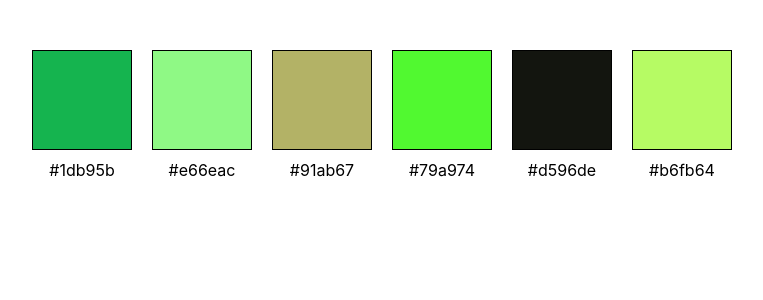
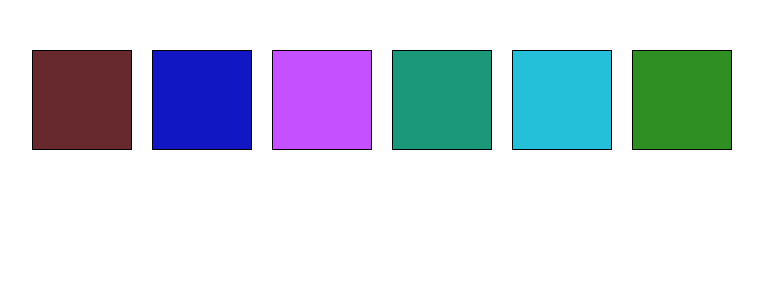
Before and after one commit to CupeX/react-color-game, a React (Create React App) app: page / in a window 1280 px wide. Shown: the top 300 px of the page, without its empty margins (258-1021 px from the left). Built offline with nearby package versions, Linux system fonts and the light colour scheme.

Commit message:
new update

```diff
--- a/package.json
+++ b/package.json
@@ -6,6 +6,7 @@
     "@testing-library/jest-dom": "^5.14.1",
     "@testing-library/react": "^11.2.7",
     "@testing-library/user-event": "^12.8.3",
+    "nanoid": "^3.1.23",
     "react": "^17.0.2",
     "react-dom": "^17.0.2",
     "react-scripts": "4.0.3",
--- a/src/components/colorBoxes.js
+++ b/src/components/colorBoxes.js
@@ -1,35 +1,30 @@
 import './index.css';
+import { nanoid } from 'nanoid';
 
 const ColorBoxes = props => {
   const background = props.background;
-  const fake = props.fake;
-  const trueColor = props.true;
-  const orderNumber = props.number;
+  const trueColor = props.trueColor;
 
-  const colorChecker = (x, y) => {
-    if (orderNumber === +trueColor) {
-      alert('you get it!');
+  const colorChecker = x => {
+    console.log(x, trueColor);
+    if (x === trueColor) {
+      alert(`You get it! ${trueColor}`);
     } else {
-      alert('wrong!');
-    }
-  };
-
-  const trueContent = () => {
-    if (orderNumber === +trueColor) {
-      return <span>{background}</span>;
-    } else {
-      return <span>{fake}</span>;
+      alert('You are wrong!');
     }
   };
 
   return (
     <div className="box-container">
-      <button
-        className="box"
-        style={{ background: background }}
-        onClick={() => colorChecker(background)}
-      ></button>
-      <span>{trueContent()}</span>
+      {background.map(x => (
+        <div key={nanoid()}>
+          <button
+            className="box"
+            style={{ background: x }}
+            onClick={() => colorChecker(x)}
+          ></button>
+        </div>
+      ))}
     </div>
   );
 };
--- a/src/components/index.css
+++ b/src/components/index.css
@@ -1,6 +1,5 @@
 .box-container {
   display: flex;
-  flex-flow: column;
 }
 
 .box {
--- a/src/components/mainVisual.js
+++ b/src/components/mainVisual.js
@@ -11,17 +11,8 @@ const hexGen = length => {
   return result;
 };
 
-const randomer = length => {
-  var result = '';
-  var characters = '123456';
-  var charactersLength = characters.length;
-  for (let i = 0; i < length; i++) {
-    result += characters.charAt(Math.floor(Math.random() * charactersLength));
-  }
-  return result;
-};
-
 const MainVisual = () => {
+  const [colors, setColors] = useState([]);
   const [trueColor, setTrueColor] = useState('');
 
   const color1 = hexGen(6);
@@ -32,47 +23,18 @@ const MainVisual = () => {
   const color6 = hexGen(6);
 
   useEffect(() => {
-    setTrueColor(randomer(1));
+    setColors([color1, color2, color3, color4, color5, color6]);
   }, []);
+
+  useEffect(() => {
+    setTrueColor(randomer);
+  }, [trueColor]);
+
+  const randomer = colors[Math.floor(Math.random() * colors.length)];
 
   return (
     <div className="main">
-      <ColorBoxes
-        background={color1}
-        number={1}
-        true={trueColor}
-        fake={hexGen(6)}
-      />
-      <ColorBoxes
-        background={color2}
-        number={2}
-        true={trueColor}
-        fake={hexGen(6)}
-      />
-      <ColorBoxes
-        background={color3}
-        number={3}
-        true={trueColor}
-        fake={hexGen(6)}
-      />
-      <ColorBoxes
-        background={color4}
-        number={4}
-        true={trueColor}
-        fake={hexGen(6)}
-      />
-      <ColorBoxes
-        background={color5}
-        number={5}
-        true={trueColor}
-        fake={hexGen(6)}
-      />
-      <ColorBoxes
-        background={color6}
-        number={6}
-        true={trueColor}
-        fake={hexGen(6)}
-      />
+      <ColorBoxes background={colors} trueColor={trueColor} />
     </div>
   );
 };
```
Also changed, not shown: 1 other file (tests, documents, lock files or other folders).
